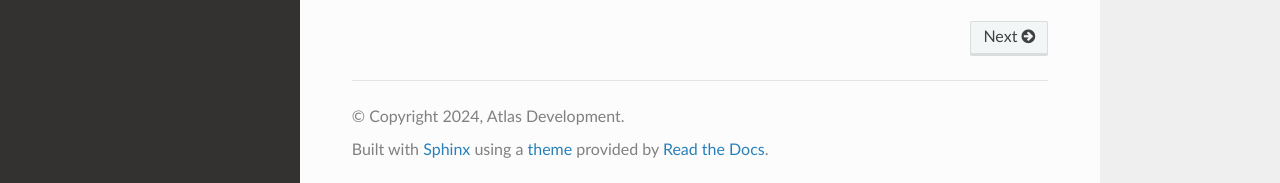
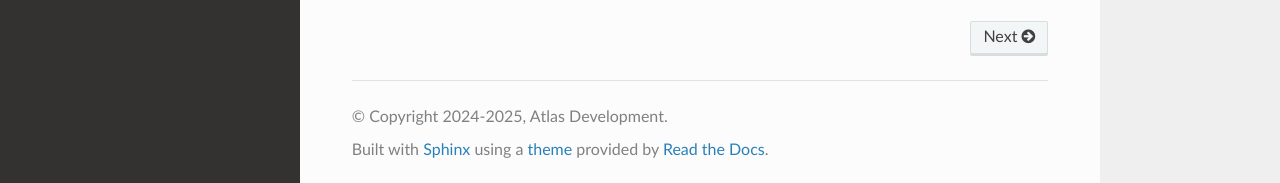
Before and after one commit to madebyatlas/docs, a Sphinx documentation site: the page built from docs/source/index.rst, in a window 1280 px wide and 900 px high, scrolled down 626 px. Shown: the part 714-897 px from the top of the window. Built offline with Sphinx 7.4.7 and the Read the Docs theme 3.1.0, drawn with Linux system fonts in a browser that asks for light colours.

Commit message:
Update conf.py

```diff
--- a/docs/source/conf.py
+++ b/docs/source/conf.py
@@ -3,7 +3,7 @@
 # -- Project information
 
 project = 'Atlas Development Docs'
-copyright = '2024, Atlas Development'
+copyright = '2024-2025, Atlas Development'
 author = 'McGRiM'
 
 release = '0.1'
```
